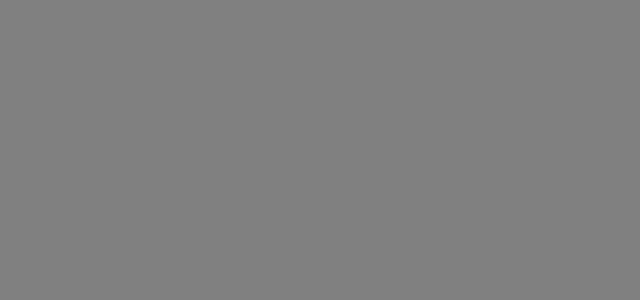
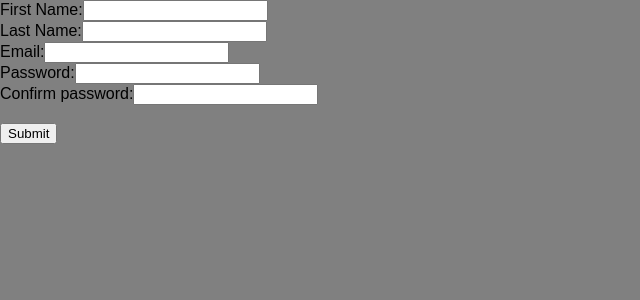
Before and after one commit to Mosi-Rivera/RetoCompraClient, a React (Vite) app: page /#/register in a window 1280 px wide. Before the commit this address had no page. Shown: the top 300 px of the page, without its empty margins (0-640 px from the left). Built offline with nearby package versions, Linux system fonts and the light colour scheme.

Commit message:
Adding Register Form

```diff
--- a/src/App.jsx
+++ b/src/App.jsx
@@ -1,4 +1,6 @@
 import React from 'react';
+import MyForm from './components/MyForm';
+
 import { HashRouter, Routes, Route, Outlet, NavLink } from "react-router-dom";
 import SignIn from './pages/SignIn';
 // import Home from './pages/Home';
@@ -17,6 +19,7 @@ function App() {
             loader={loader}
             path="/" element={<Home />}></Route> */}
           <Route path='/signin' element={<SignIn />}></Route>
+          <Route path='/register' element={<MyForm/>}></Route>
         </Routes>
       </HashRouter>
 
--- /dev/null
+++ b/src/components/MyForm.jsx
@@ -0,0 +1,75 @@
+import React, { useState } from 'react';
+
+const MyForm = () => {
+  const [formData, setFormData] = useState({
+    first_name: '',
+    last_name: '',
+    email: '',
+    password: '',
+    confirm_password: ''
+  });
+  const [errorMessage, setErrorMessage] = useState({
+    error: undefined
+  })
+
+  const handleChange = (e) => {
+    setFormData({ ...formData, [e.target.name]: e.target.value });
+  };
+
+  const handleSubmit = (e) => {
+    e.preventDefault();
+
+  const password = formData.password;
+  const confirm_password = formData.confirm_password;
+
+    if (password !== confirm_password)
+    {
+      setErrorMessage ( {error: "Confirm password does not match"});
+      console.log(password,confirm_password)
+      return;
+
+    }
+
+
+    // Add logic to handle form submission
+    console.log('Form submitted:', formData);
+  };
+
+  return (
+    <form onSubmit={handleSubmit}>
+      <label>
+        First Name:
+        <input type="text" name="first_name" value={formData.first_name} onChange={handleChange} />
+      </label>
+      <br />
+      <label>
+        Last Name:
+        <input type="text" name="last_name" value={formData.last_name} onChange={handleChange} />
+      </label>
+      <br />
+      <label>
+        Email:
+        <input type="email" name="email" value={formData.email} onChange={handleChange} />
+      </label>
+      <br />
+      <label>
+        Password:
+        <input type="password" name="password" value={formData.password} onChange={handleChange} pattern=" ($10<)(?=.*\d)(?=.*[a-z])(?=.*[A-Z]).{8,}"
+        title="Must contain at least one number and one uppercase and lowercase letter, and at least 8 or more characters" />
+      </label>
+      <br />
+      <label>
+        Confirm password:
+        <input type="password" name="confirm_password" value={formData.confirm_password} onChange={handleChange} />
+      </label>
+      <br />
+      {errorMessage.error &&
+        <span>{errorMessage.error}
+        </span> }
+        <br />
+      <button type="submit">Submit</button>
+    </form>
+  );
+};
+
+export default MyForm;
```
